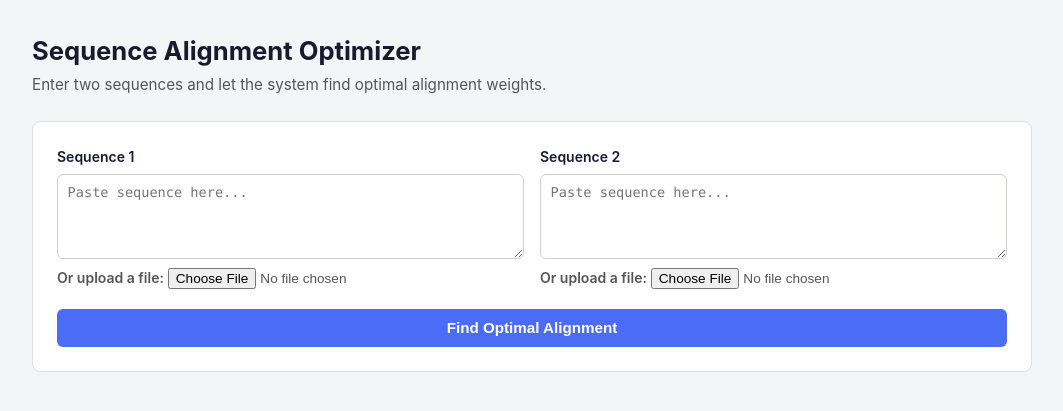
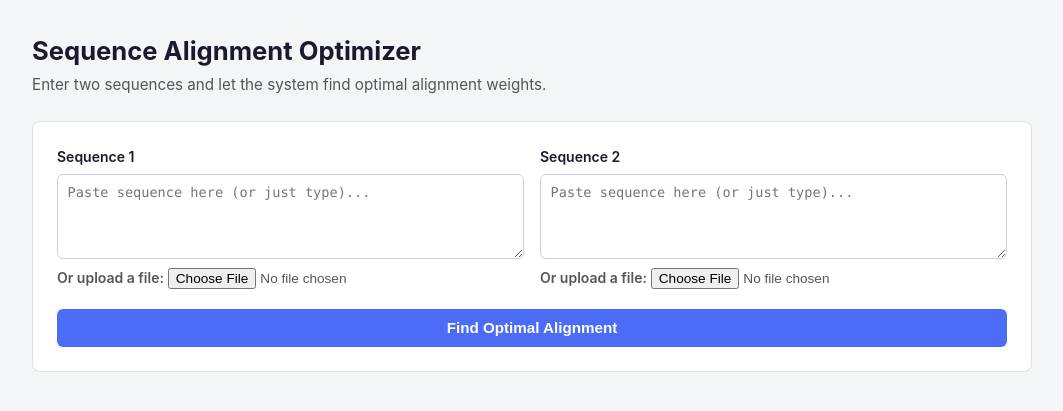
Before and after one commit to matt-dong-123/seq-alignment-optimizer, a Flask app: page / in a window 1280 px wide. Shown: the top 411 px of the page, without its empty margins (108-1171 px from the left). Run offline with Flask 3, Linux system fonts and the light colour scheme.

Commit message:
chore: humanize just a bit

```diff
--- a/templates/index.html
+++ b/templates/index.html
@@ -15,7 +15,7 @@
             <div class="form-row">
                 <div class="form-group">
                     <label for="seq1">Sequence 1</label>
-                    <textarea id="seq1" name="seq1" rows="4" placeholder="Paste sequence here...">{{ seq1_preview or '' }}</textarea>
+                    <textarea id="seq1" name="seq1" rows="4" placeholder="Paste sequence here (or just type)...">{{ seq1_preview or '' }}</textarea>
                     <div class="file-upload">
                         <label for="file1">Or upload a file:</label>
                         <input type="file" id="file1" name="file1">
@@ -23,7 +23,7 @@
                 </div>
                 <div class="form-group">
                     <label for="seq2">Sequence 2</label>
-                    <textarea id="seq2" name="seq2" rows="4" placeholder="Paste sequence here...">{{ seq2_preview or '' }}</textarea>
+                    <textarea id="seq2" name="seq2" rows="4" placeholder="Paste sequence here (or just type)...">{{ seq2_preview or '' }}</textarea>
                     <div class="file-upload">
                         <label for="file2">Or upload a file:</label>
                         <input type="file" id="file2" name="file2">
```
